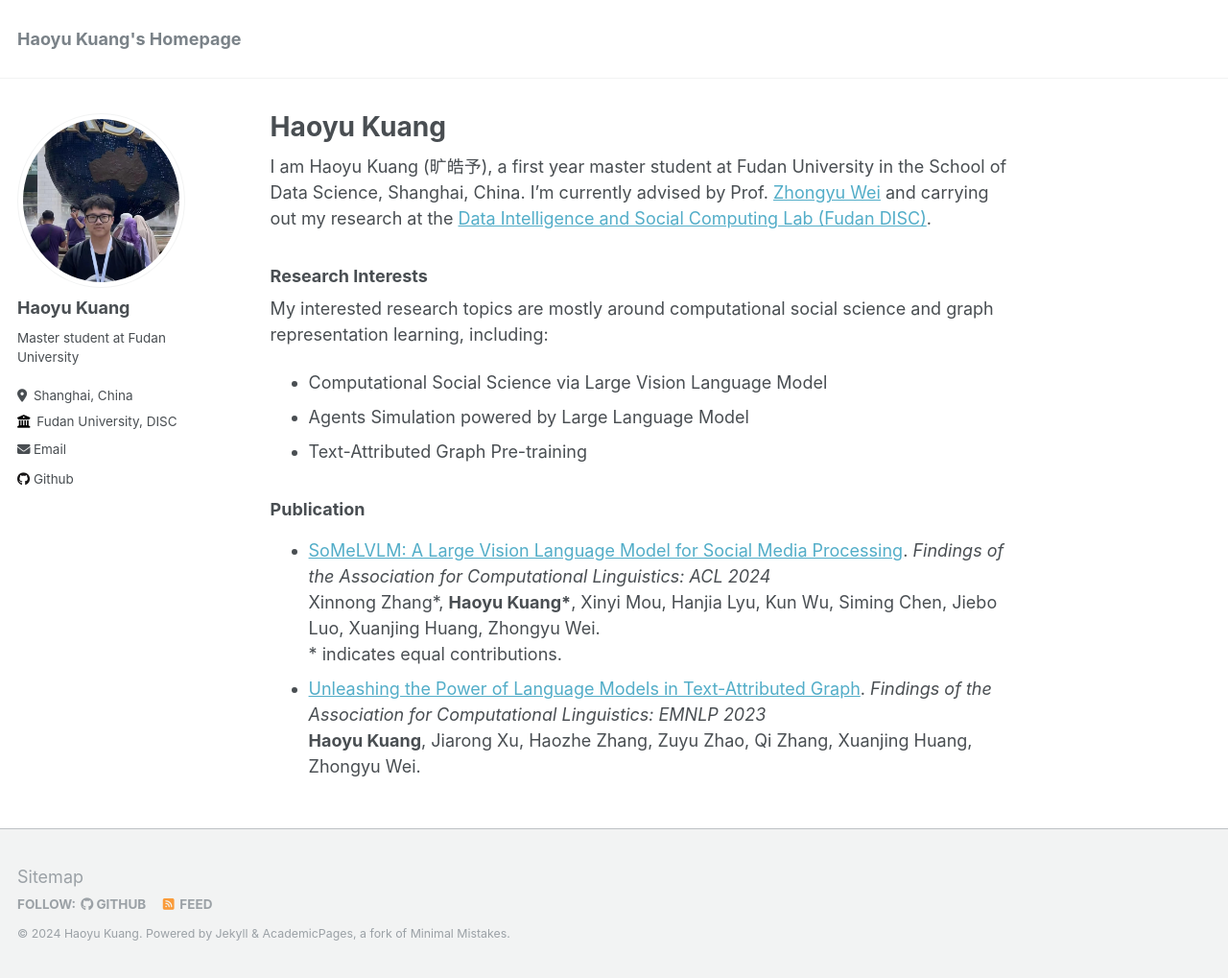
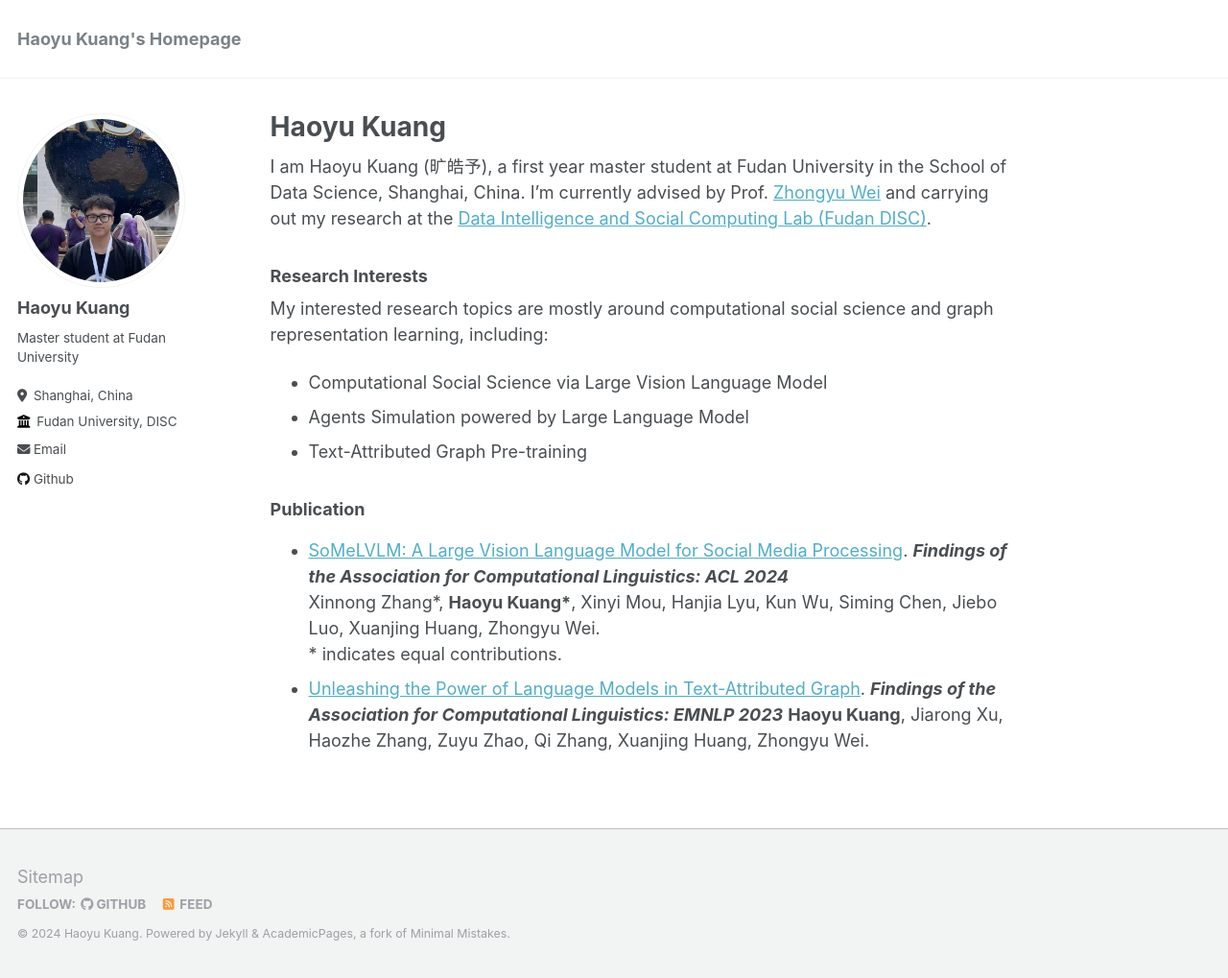
Before and after one commit to HaoyuK/HaoyuK.github.io, a Jekyll site: the page built from _pages/about.md, in a window 1280 px wide and 1019 px high. Shown: the whole window at 96% size. Built offline with Jekyll 4.4.1, drawn with Linux system fonts in a browser that asks for light colours.

```diff
--- a/_pages/about.md
+++ b/_pages/about.md
@@ -18,8 +18,8 @@ My interested research topics are mostly around computational social science and
 
 ### Publication
 
-- [SoMeLVLM: A Large Vision Language Model for Social Media Processing](https://arxiv.org/abs/2402.13022). *Findings of the Association for Computational Linguistics: ACL 2024*
+- [SoMeLVLM: A Large Vision Language Model for Social Media Processing](https://arxiv.org/abs/2402.13022). ***Findings of the Association for Computational Linguistics: ACL 2024***
   Xinnong Zhang\*, **Haoyu Kuang\***, Xinyi Mou, Hanjia Lyu, Kun Wu, Siming Chen, Jiebo Luo, Xuanjing Huang, Zhongyu Wei.
   \* indicates equal contributions.
-- [Unleashing the Power of Language Models in Text-Attributed Graph](https://aclanthology.org/2023.findings-emnlp.565/). *Findings of the Association for Computational Linguistics: EMNLP 2023*
+- [Unleashing the Power of Language Models in Text-Attributed Graph](https://aclanthology.org/2023.findings-emnlp.565/). ***Findings of the Association for Computational Linguistics: EMNLP 2023***
   **Haoyu Kuang**, Jiarong Xu, Haozhe Zhang, Zuyu Zhao, Qi Zhang, Xuanjing Huang, Zhongyu Wei.
```
